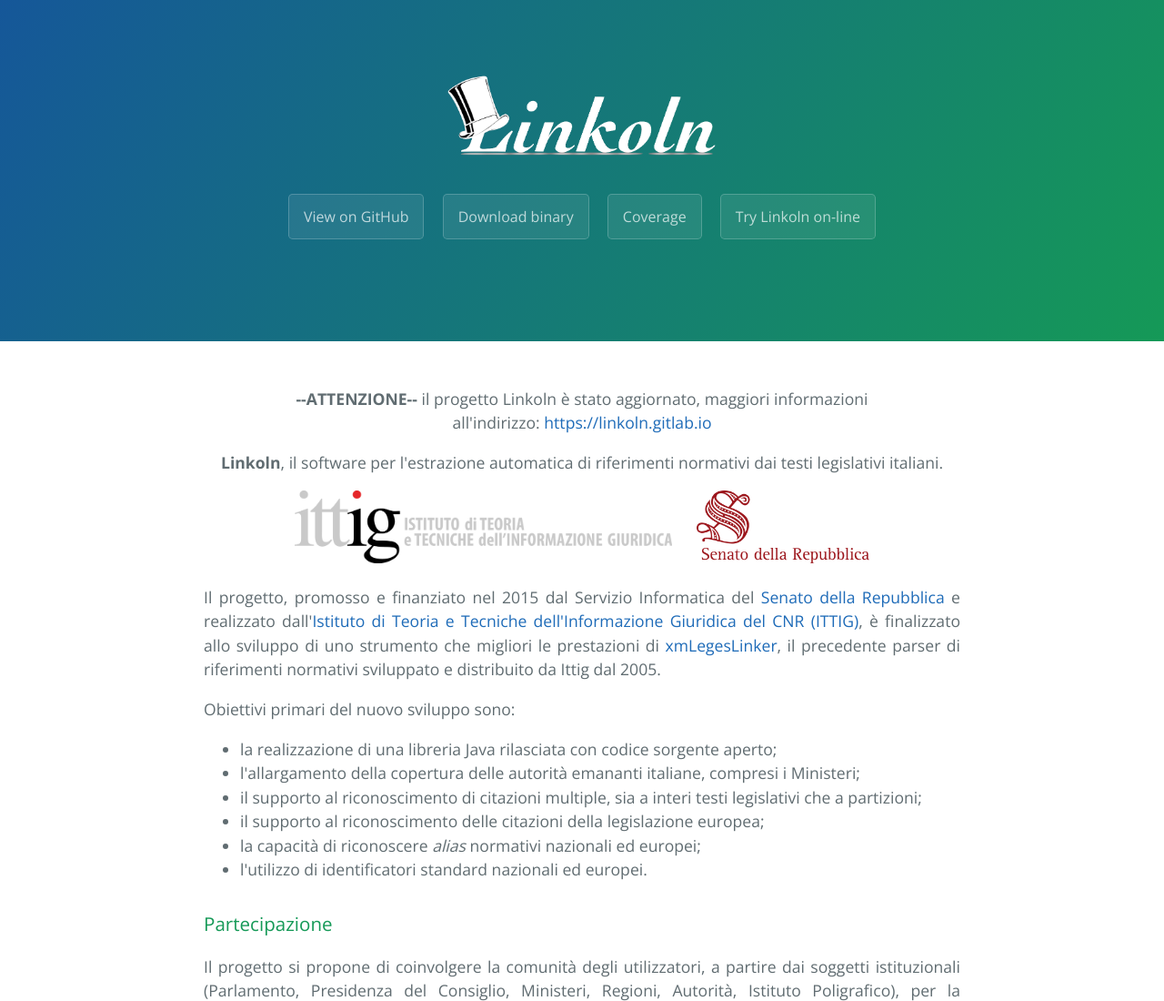
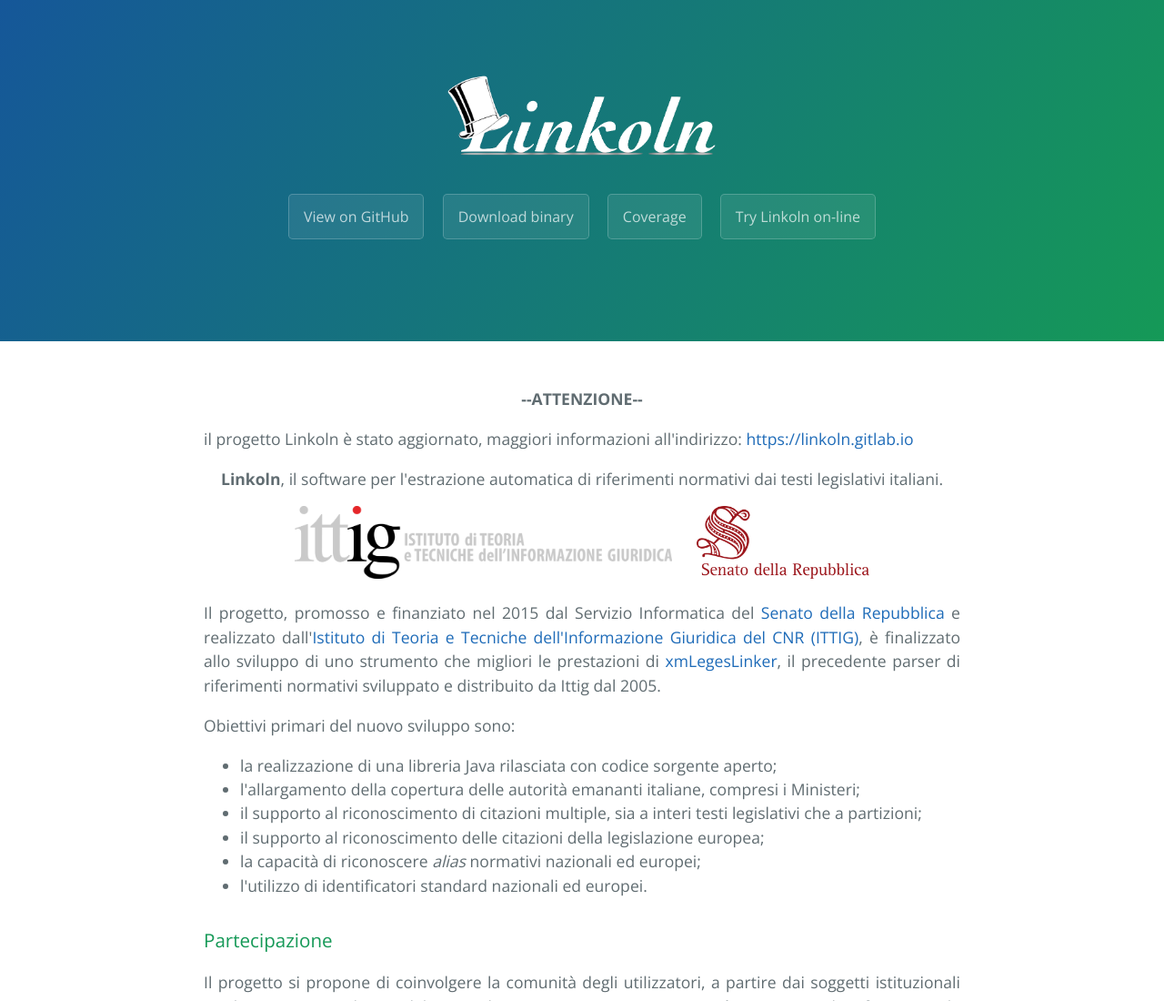
Before and after one commit to Ittig/Linkoln, a plain HTML site: page index.html in a window 1280 px wide. Shown: the top 1100 px of the page at 91% size. Drawn offline with nearby package versions, Linux system fonts and the light colour scheme.

Commit message:
Update index.html

```diff
--- a/index.html
+++ b/index.html
@@ -38,7 +38,9 @@
 
 		<p/>
 		<p align='center'>
-			<strong>--ATTENZIONE--</strong> il progetto Linkoln è stato aggiornato, maggiori informazioni all'indirizzo:&nbsp;<a href="https://linkoln.gitlab.io" target="_blank">https://linkoln.gitlab.io</a>
+			<strong>--ATTENZIONE--</strong>
+			<div/>
+			il progetto Linkoln è stato aggiornato, maggiori informazioni all'indirizzo:&nbsp;<a href="https://linkoln.gitlab.io" target="_blank">https://linkoln.gitlab.io</a>
 		</p>
 		<p/>
 
```
